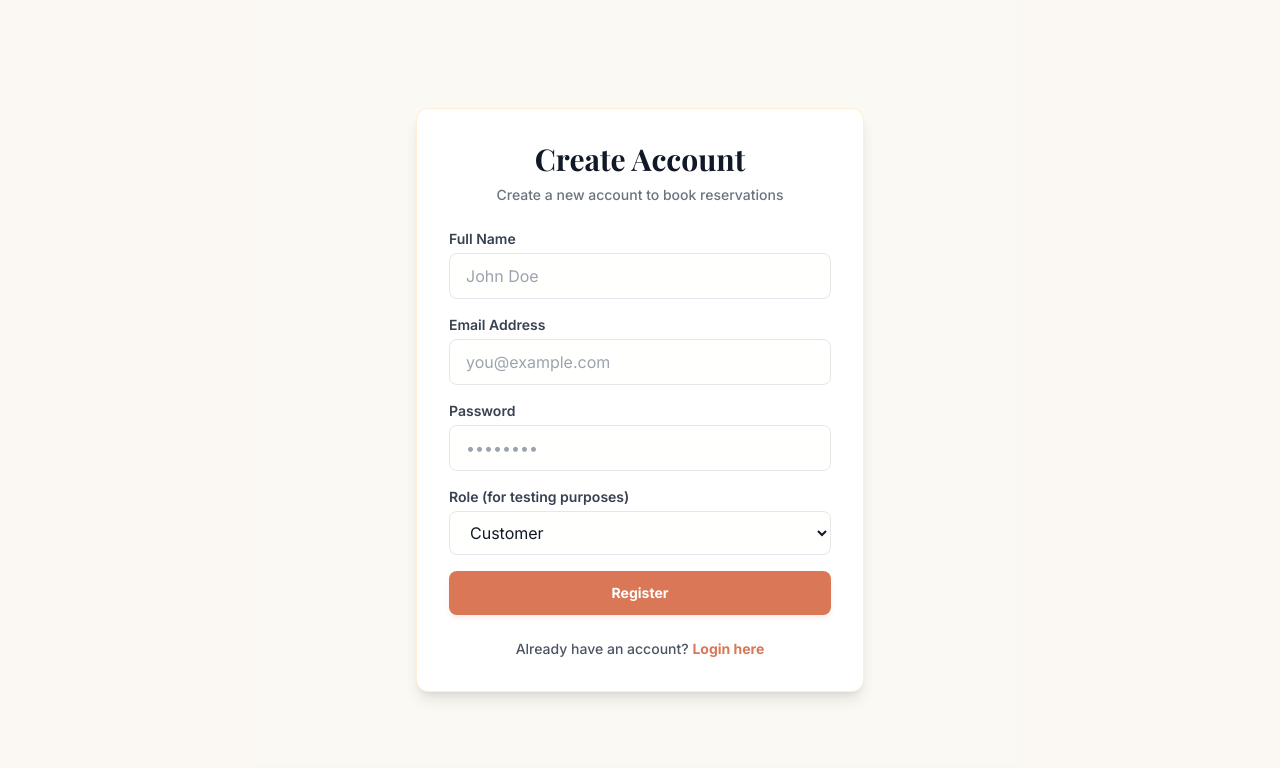
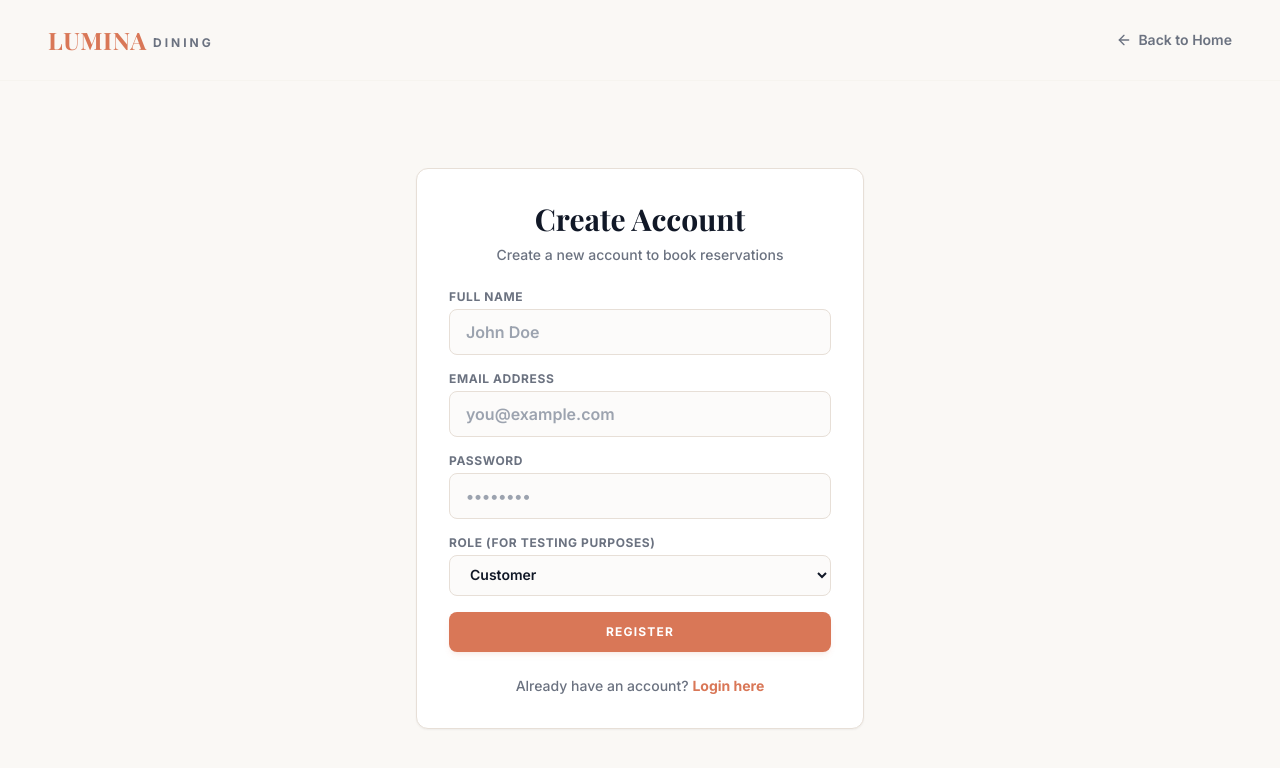
Before and after one commit to ramx03-sudo/Restaurant_Reservation_Management_System, a React (Vite) app in the folder frontend/: page /register in a window 1280 px wide. Shown: the top 768 px of the page. Built offline with nearby package versions, Linux system fonts and the light colour scheme; no server answers; a web font is replaced by a local one.

Commit message:
Add back-to-home navigation links on Login and Register pages

```diff
--- a/frontend/src/pages/Login.jsx
+++ b/frontend/src/pages/Login.jsx
@@ -5,7 +5,8 @@ import { z } from 'zod';
 import { Link, useNavigate } from 'react-router-dom';
 import { AuthContext } from '../context/AuthContext';
 import { toast } from 'react-hot-toast';
-import { Loader2 } from 'lucide-react';
+import { Loader2, ArrowLeft } from 'lucide-react';
+import { motion } from 'framer-motion';
 
 const loginSchema = z.object({
   email: z.string().email('Please enter a valid email address'),
@@ -43,19 +44,37 @@ const Login = () => {
   };
 
   return (
-    <div className="flex min-h-screen items-center justify-center bg-orange-50/20 px-4">
-      <div className="w-full max-w-md bg-white p-8 rounded-xl shadow-lg border border-orange-100">
-        <h2 className="text-center font-serif text-3xl font-bold text-gray-900 mb-2">Welcome Back</h2>
-        <p className="text-center text-sm text-gray-500 mb-6 font-medium">Please enter your credentials to login</p>
+    <div className="relative flex min-h-screen items-center justify-center bg-brand-bg px-4 text-brand-text">
+      {/* Top Header Ribbon */}
+      <header className="absolute top-0 left-0 right-0 w-full max-w-7xl mx-auto px-6 md:px-12 py-6 flex justify-between items-center z-10 border-b border-brand-border/20">
+        <Link to="/" className="flex items-center gap-1.5">
+          <span className="text-xl md:text-2xl font-serif font-bold text-primary-500 tracking-wide">LUMINA</span>
+          <span className="text-xs uppercase tracking-[0.25em] text-brand-muted font-bold mt-1.5">Dining</span>
+        </Link>
+        <Link to="/" className="text-sm font-semibold text-brand-muted hover:text-primary-500 transition-colors flex items-center gap-1.5">
+          <ArrowLeft className="h-4 w-4" />
+          Back to Home
+        </Link>
+      </header>
+
+      {/* Login Card */}
+      <motion.div
+        initial={{ opacity: 0, y: 20 }}
+        animate={{ opacity: 1, y: 0 }}
+        transition={{ duration: 0.5 }}
+        className="w-full max-w-md bg-white p-8 rounded-xl shadow-sm border border-brand-border mt-16 md:mt-20"
+      >
+        <h2 className="text-center font-serif text-3xl font-bold text-brand-text mb-2">Welcome Back</h2>
+        <p className="text-center text-sm text-brand-muted mb-6 font-medium">Please enter your credentials to login</p>
 
         <form onSubmit={handleSubmit(onSubmit)} className="space-y-4">
           <div>
-            <label className="block text-sm font-semibold text-gray-700 mb-1">Email Address</label>
+            <label className="block text-xs font-bold uppercase tracking-wider text-brand-muted mb-1">Email Address</label>
             <input
               type="email"
               {...register('email')}
-              className={`w-full px-4 py-2.5 rounded-lg border bg-orange-50/10 focus:outline-none focus:ring-2 focus:ring-primary-500/20 ${
-                errors.email ? 'border-red-300 focus:border-red-500' : 'border-gray-200 focus:border-primary-500'
+              className={`w-full px-4 py-2.5 rounded-lg border bg-brand-bg/50 focus:outline-none focus:ring-2 focus:ring-primary-500/20 transition-all font-semibold ${
+                errors.email ? 'border-red-300 focus:border-red-500' : 'border-brand-border focus:border-primary-500'
               }`}
               placeholder="you@example.com"
             />
@@ -63,12 +82,12 @@ const Login = () => {
           </div>
 
           <div>
-            <label className="block text-sm font-semibold text-gray-700 mb-1">Password</label>
+            <label className="block text-xs font-bold uppercase tracking-wider text-brand-muted mb-1">Password</label>
             <input
               type="password"
               {...register('password')}
-              className={`w-full px-4 py-2.5 rounded-lg border bg-orange-50/10 focus:outline-none focus:ring-2 focus:ring-primary-500/20 ${
-                errors.password ? 'border-red-300 focus:border-red-500' : 'border-gray-200 focus:border-primary-500'
+              className={`w-full px-4 py-2.5 rounded-lg border bg-brand-bg/50 focus:outline-none focus:ring-2 focus:ring-primary-500/20 transition-all font-semibold ${
+                errors.password ? 'border-red-300 focus:border-red-500' : 'border-brand-border focus:border-primary-500'
               }`}
               placeholder="••••••••"
             />
@@ -78,19 +97,19 @@ const Login = () => {
           <button
             type="submit"
             disabled={loading}
-            className="w-full py-3 px-4 bg-primary-500 text-white rounded-lg font-bold text-sm hover:bg-primary-600 transition-colors shadow-md shadow-primary-500/10 hover:shadow-lg hover:shadow-primary-500/20 disabled:bg-primary-300 flex items-center justify-center gap-2"
+            className="w-full py-3 px-4 bg-primary-500 text-white rounded-lg font-bold text-xs uppercase tracking-widest hover:bg-primary-600 transition-all shadow-md shadow-primary-500/10 hover:shadow-lg hover:shadow-primary-500/20 disabled:bg-primary-200 disabled:shadow-none flex items-center justify-center gap-2 cursor-pointer mt-2"
           >
-            {loading ? <Loader2 className="h-4 w-4 animate-spin" /> : 'Login'}
+            {loading ? <Loader2 className="h-4.5 w-4.5 animate-spin" /> : 'Sign In'}
           </button>
         </form>
 
-        <p className="text-center mt-6 text-sm text-gray-600 font-medium">
+        <p className="text-center mt-6 text-sm text-brand-muted font-medium">
           Don't have an account?{' '}
           <Link to="/register" className="text-primary-500 font-bold hover:underline">
             Register here
           </Link>
         </p>
-      </div>
+      </motion.div>
     </div>
   );
 };
--- a/frontend/src/pages/Register.jsx
+++ b/frontend/src/pages/Register.jsx
@@ -5,7 +5,8 @@ import { z } from 'zod';
 import { Link, useNavigate } from 'react-router-dom';
 import { AuthContext } from '../context/AuthContext';
 import { toast } from 'react-hot-toast';
-import { Loader2 } from 'lucide-react';
+import { Loader2, ArrowLeft } from 'lucide-react';
+import { motion } from 'framer-motion';
 
 const registerSchema = z.object({
   name: z.string().min(1, 'Name is required').max(100),
@@ -48,19 +49,37 @@ const Register = () => {
   };
 
   return (
-    <div className="flex min-h-screen items-center justify-center bg-orange-50/20 px-4">
-      <div className="w-full max-w-md bg-white p-8 rounded-xl shadow-lg border border-orange-100">
-        <h2 className="text-center font-serif text-3xl font-bold text-gray-900 mb-2">Create Account</h2>
-        <p className="text-center text-sm text-gray-500 mb-6 font-medium">Create a new account to book reservations</p>
+    <div className="relative flex min-h-screen items-center justify-center bg-brand-bg px-4 text-brand-text">
+      {/* Top Header Ribbon */}
+      <header className="absolute top-0 left-0 right-0 w-full max-w-7xl mx-auto px-6 md:px-12 py-6 flex justify-between items-center z-10 border-b border-brand-border/20">
+        <Link to="/" className="flex items-center gap-1.5">
+          <span className="text-xl md:text-2xl font-serif font-bold text-primary-500 tracking-wide">LUMINA</span>
+          <span className="text-xs uppercase tracking-[0.25em] text-brand-muted font-bold mt-1.5">Dining</span>
+        </Link>
+        <Link to="/" className="text-sm font-semibold text-brand-muted hover:text-primary-500 transition-colors flex items-center gap-1.5">
+          <ArrowLeft className="h-4 w-4" />
+          Back to Home
+        </Link>
+      </header>
+
+      {/* Register Card */}
+      <motion.div
+        initial={{ opacity: 0, y: 20 }}
+        animate={{ opacity: 1, y: 0 }}
+        transition={{ duration: 0.5 }}
+        className="w-full max-w-md bg-white p-8 rounded-xl shadow-sm border border-brand-border mt-20 md:mt-24"
+      >
+        <h2 className="text-center font-serif text-3xl font-bold text-brand-text mb-2">Create Account</h2>
+        <p className="text-center text-sm text-brand-muted mb-6 font-medium">Create a new account to book reservations</p>
 
         <form onSubmit={handleSubmit(onSubmit)} className="space-y-4">
           <div>
-            <label className="block text-sm font-semibold text-gray-700 mb-1">Full Name</label>
+            <label className="block text-xs font-bold uppercase tracking-wider text-brand-muted mb-1">Full Name</label>
             <input
               type="text"
               {...register('name')}
-              className={`w-full px-4 py-2.5 rounded-lg border bg-orange-50/10 focus:outline-none focus:ring-2 focus:ring-primary-500/20 ${
-                errors.name ? 'border-red-300 focus:border-red-500' : 'border-gray-200 focus:border-primary-500'
+              className={`w-full px-4 py-2.5 rounded-lg border bg-brand-bg/50 focus:outline-none focus:ring-2 focus:ring-primary-500/20 transition-all font-semibold ${
+                errors.name ? 'border-red-300 focus:border-red-500' : 'border-brand-border focus:border-primary-500'
               }`}
               placeholder="John Doe"
             />
@@ -68,12 +87,12 @@ const Register = () => {
           </div>
 
           <div>
-            <label className="block text-sm font-semibold text-gray-700 mb-1">Email Address</label>
+            <label className="block text-xs font-bold uppercase tracking-wider text-brand-muted mb-1">Email Address</label>
             <input
               type="email"
               {...register('email')}
-              className={`w-full px-4 py-2.5 rounded-lg border bg-orange-50/10 focus:outline-none focus:ring-2 focus:ring-primary-500/20 ${
-                errors.email ? 'border-red-300 focus:border-red-500' : 'border-gray-200 focus:border-primary-500'
+              className={`w-full px-4 py-2.5 rounded-lg border bg-brand-bg/50 focus:outline-none focus:ring-2 focus:ring-primary-500/20 transition-all font-semibold ${
+                errors.email ? 'border-red-300 focus:border-red-500' : 'border-brand-border focus:border-primary-500'
               }`}
               placeholder="you@example.com"
             />
@@ -81,12 +100,12 @@ const Register = () => {
           </div>
 
           <div>
-            <label className="block text-sm font-semibold text-gray-700 mb-1">Password</label>
+            <label className="block text-xs font-bold uppercase tracking-wider text-brand-muted mb-1">Password</label>
             <input
               type="password"
               {...register('password')}
-              className={`w-full px-4 py-2.5 rounded-lg border bg-orange-50/10 focus:outline-none focus:ring-2 focus:ring-primary-500/20 ${
-                errors.password ? 'border-red-300 focus:border-red-500' : 'border-gray-200 focus:border-primary-500'
+              className={`w-full px-4 py-2.5 rounded-lg border bg-brand-bg/50 focus:outline-none focus:ring-2 focus:ring-primary-500/20 transition-all font-semibold ${
+                errors.password ? 'border-red-300 focus:border-red-500' : 'border-brand-border focus:border-primary-500'
               }`}
               placeholder="••••••••"
             />
@@ -94,10 +113,10 @@ const Register = () => {
           </div>
 
           <div>
-            <label className="block text-sm font-semibold text-gray-700 mb-1">Role (for testing purposes)</label>
+            <label className="block text-xs font-bold uppercase tracking-wider text-brand-muted mb-1">Role (for testing purposes)</label>
             <select
               {...register('role')}
-              className="w-full px-4 py-2.5 rounded-lg border border-gray-200 bg-orange-50/10 focus:outline-none focus:ring-2 focus:ring-primary-500/20 focus:border-primary-500"
+              className="w-full px-4 py-2.5 rounded-lg border border-brand-border bg-brand-bg/50 focus:outline-none focus:ring-2 focus:ring-primary-500/20 focus:border-primary-500 font-semibold text-sm"
             >
               <option value="customer">Customer</option>
               <option value="admin">Admin</option>
@@ -107,19 +126,19 @@ const Register = () => {
           <button
             type="submit"
             disabled={loading}
-            className="w-full py-3 px-4 bg-primary-500 text-white rounded-lg font-bold text-sm hover:bg-primary-600 transition-colors shadow-md shadow-primary-500/10 hover:shadow-lg hover:shadow-primary-500/20 disabled:bg-primary-300 flex items-center justify-center gap-2"
+            className="w-full py-3 px-4 bg-primary-500 text-white rounded-lg font-bold text-xs uppercase tracking-widest hover:bg-primary-600 transition-all shadow-md shadow-primary-500/10 hover:shadow-lg hover:shadow-primary-500/20 disabled:bg-primary-200 disabled:shadow-none flex items-center justify-center gap-2 cursor-pointer mt-2"
           >
-            {loading ? <Loader2 className="h-4 w-4 animate-spin" /> : 'Register'}
+            {loading ? <Loader2 className="h-4.5 w-4.5 animate-spin" /> : 'Register'}
           </button>
         </form>
 
-        <p className="text-center mt-6 text-sm text-gray-600 font-medium">
+        <p className="text-center mt-6 text-sm text-brand-muted font-medium">
           Already have an account?{' '}
           <Link to="/login" className="text-primary-500 font-bold hover:underline">
             Login here
           </Link>
         </p>
-      </div>
+      </motion.div>
     </div>
   );
 };
```
